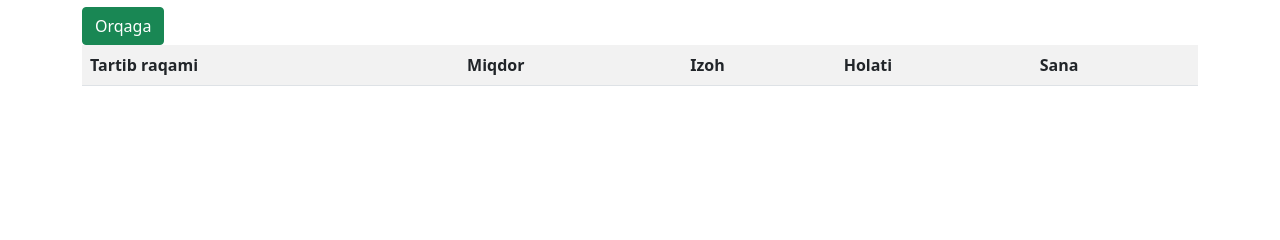
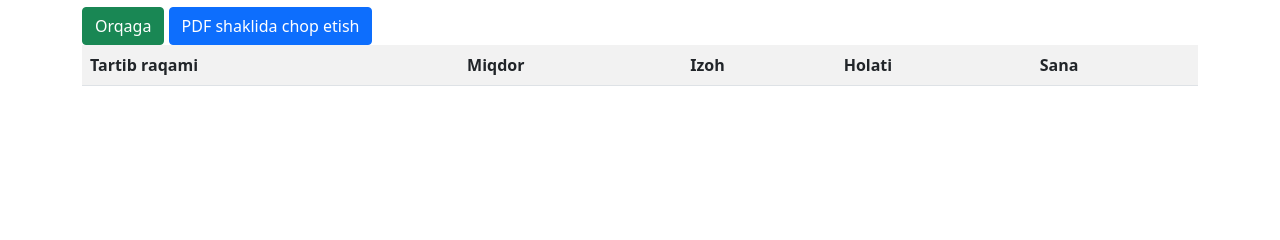
Before and after one commit to DiyorbekBoltayev/qarzDaftar, a PHP site: page /show.php?id=1 in a window 1280 px wide. Shown: the part 81-321 px from the top of the page. Run offline with PHP 8.4, Linux system fonts and the light colour scheme; data that the repository does not hold is empty.

Commit message:
har bir hisobotni pdf chop etish qo'shildi

```diff
--- a/show.php
+++ b/show.php
@@ -22,14 +22,29 @@ $historys=mysqli_fetch_all($result);
           content="width=device-width, user-scalable=no, initial-scale=1.0, maximum-scale=1.0, minimum-scale=1.0">
     <meta http-equiv="X-UA-Compatible" content="ie=edge">
     <link href="https://cdn.jsdelivr.net/npm/bootstrap@5.1.3/dist/css/bootstrap.min.css" rel="stylesheet" integrity="sha384-1BmE4kWBq78iYhFldvKuhfTAU6auU8tT94WrHftjDbrCEXSU1oBoqyl2QvZ6jIW3" crossorigin="anonymous">
+    <style>
+        @page  {
+            size:A4;
+            margin: 0;
+            padding: 20px;
 
+        }
+    </style>
     <title><?php echo $data['name'] ?>ning qarzlar tarixi</title>
 </head>
 <body>
 <div class="container">
     <h2 class="text text-center"> <span class="text-primary"><?php echo strtoupper($data['name'])?></span>  qarzlari haqidagi ma'lumot</h2>
     <h3 class="text text-center">Telefon raqami: <span class="text-primary"> <?php echo $data['phone']?></span></h3>
-    <a href="index.php" class="btn btn-success">Orqaga</a>
+    <div>
+    <a href="index.php" id="orqaga" class="btn btn-success">Orqaga</a>
+    <button onclick="
+    this.style.display='none';
+    document.getElementById('orqaga').style.display='none';
+    window.print();
+    document.getElementById('orqaga').style.display='unset';
+    this.style.display='none';"  class="btn btn-primary">PDF shaklida chop etish</button>
+    </div>
     <div>
         <table class="table table-striped">
             <tr>
```
Also changed, not shown: hisobot.php (+11 -3 lines).
